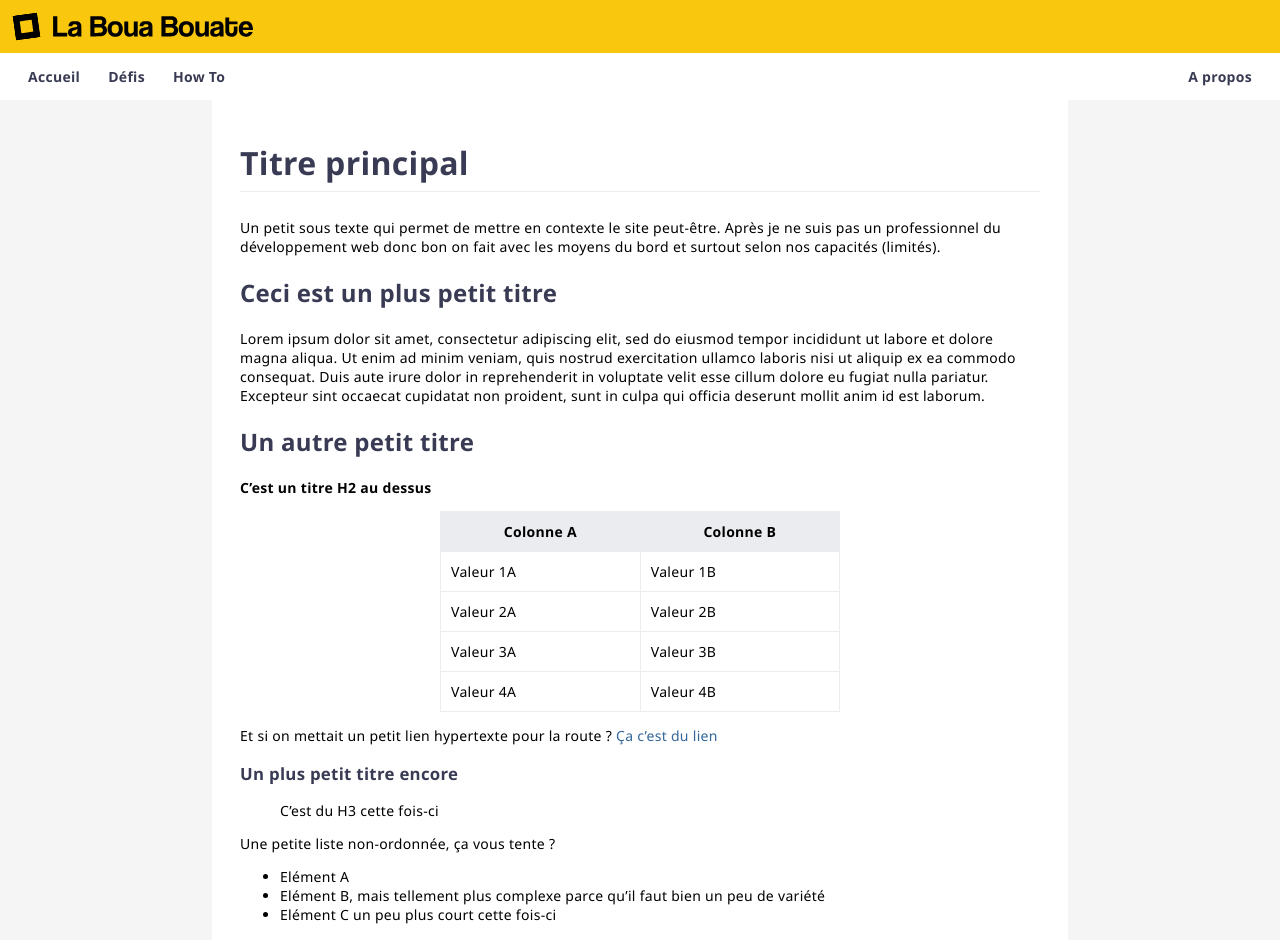
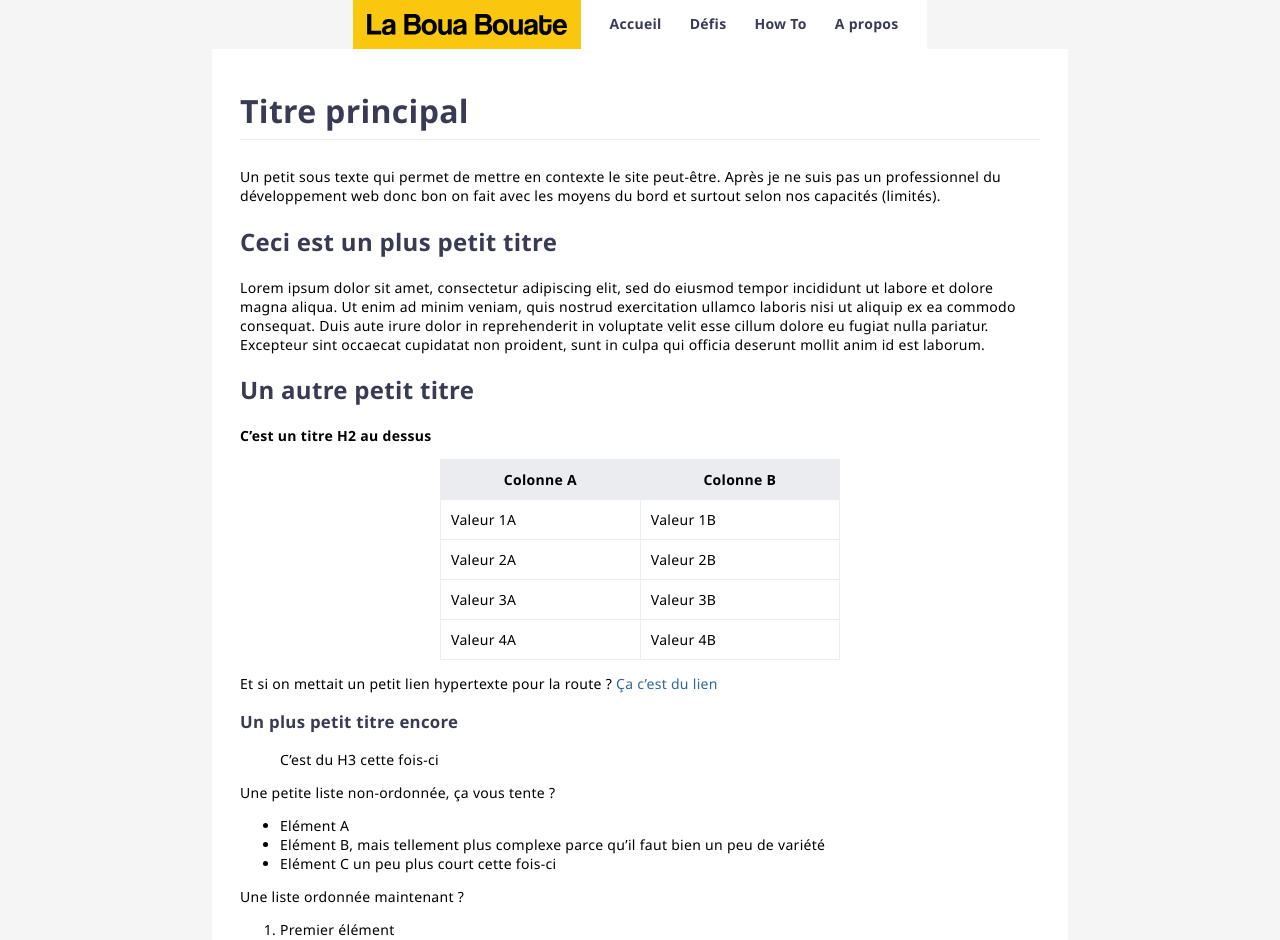
Before and after one commit to leobouard/leobouard.github.io, a Jekyll site: the page built from index.md, in a window 1280 px wide. Shown: the top 940 px of the page. Built offline with Jekyll 4.4.1, drawn with Linux system fonts in a browser that asks for light colours; our own code applies the rules of GitHub Pages for plain Markdown files.

Commit message:
Updating header

```diff
--- a/_layouts/default.html
+++ b/_layouts/default.html
@@ -13,19 +13,17 @@
   <body>
     <header>
       <a href="{{ "/" | absolute_url }}">
-        <div class="banner" style="display: flex;">
-          <img class="logo" src="{{site.logo | relative_url}}"/>
+        <div class="banner"">
           <img class="inlineLogo" src="{{site.inlineLogo | relative_url}}" alt="La Boua Bouate"/>
         </div>
       </a>
+      <nav>
+        <a href="{{ "/" | absolute_url }}">Accueil</a>
+        <a href="/challenges">Défis</a>
+        <a href="/howto">How To</a>
+        <a href="/about">A propos</a>
+      </nav>
     </header>
-
-    <nav>
-      <a href="{{ "/" | absolute_url }}">Accueil</a>
-      <a href="/challenges">Défis</a>
-      <a href="/howto">How To</a>
-      <a href="/about">A propos</a>
-    </nav>
 
     <section>
       {{ content }}
--- a/assets/css/style.scss
+++ b/assets/css/style.scss
@@ -28,28 +28,15 @@ body {
 /* --- HEADER --- */
 
 header {
-    background-color: #f9c80e;
     display: flex;
-    justify-content: left;
+    justify-content: center;
     margin: 0;
 }
 
 .banner {
     padding: 1em;
     width: 200px;
-}
-
-.logo {
-    width: 25px;
-    transform: rotate(-8deg);
-    transition: all 900ms ease-in-out;
-    transition-duration: 1s;
-    image-rendering: optimizeQuality;
-    margin-right: 1em;
-}
-
-.logo:hover {
-    transform: rotate(-188deg);
+    background-color: #f9c80e;
 }
 
 /* --- NAVIGATION BAR --- */
```
